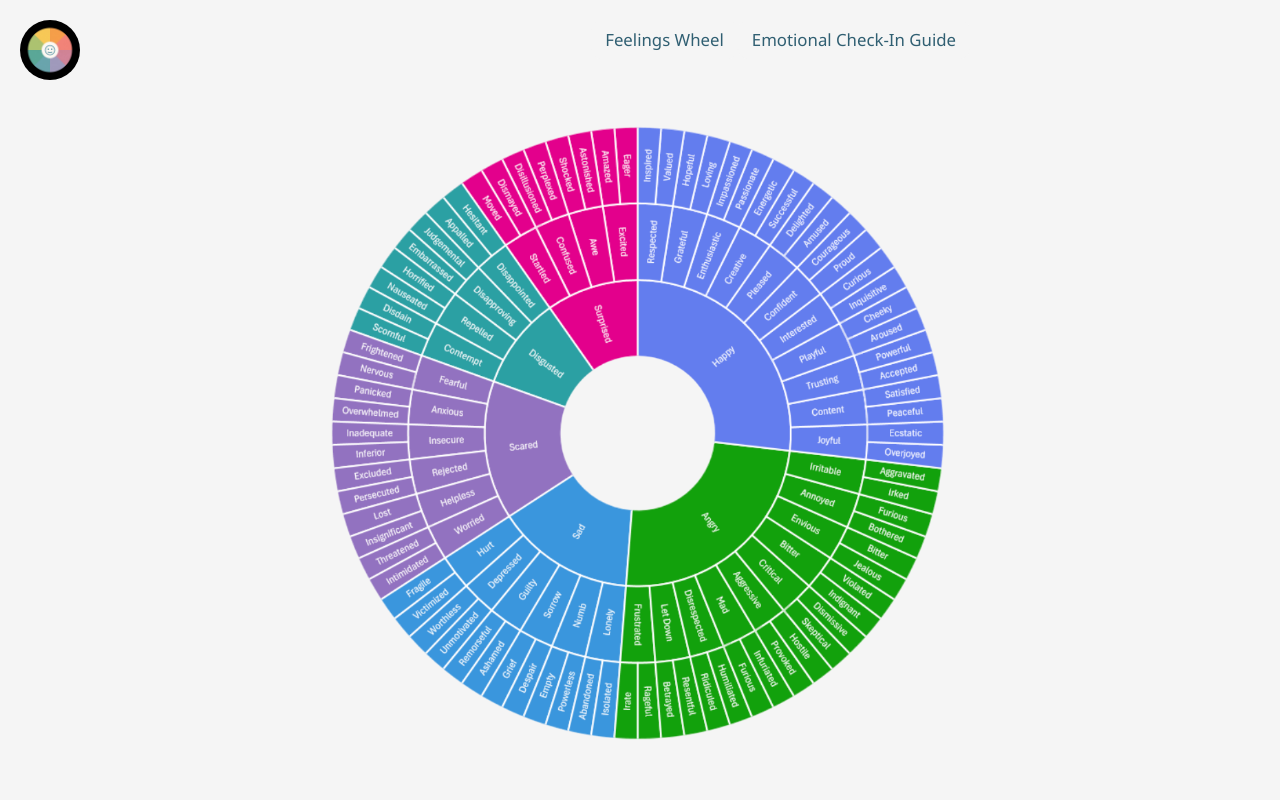
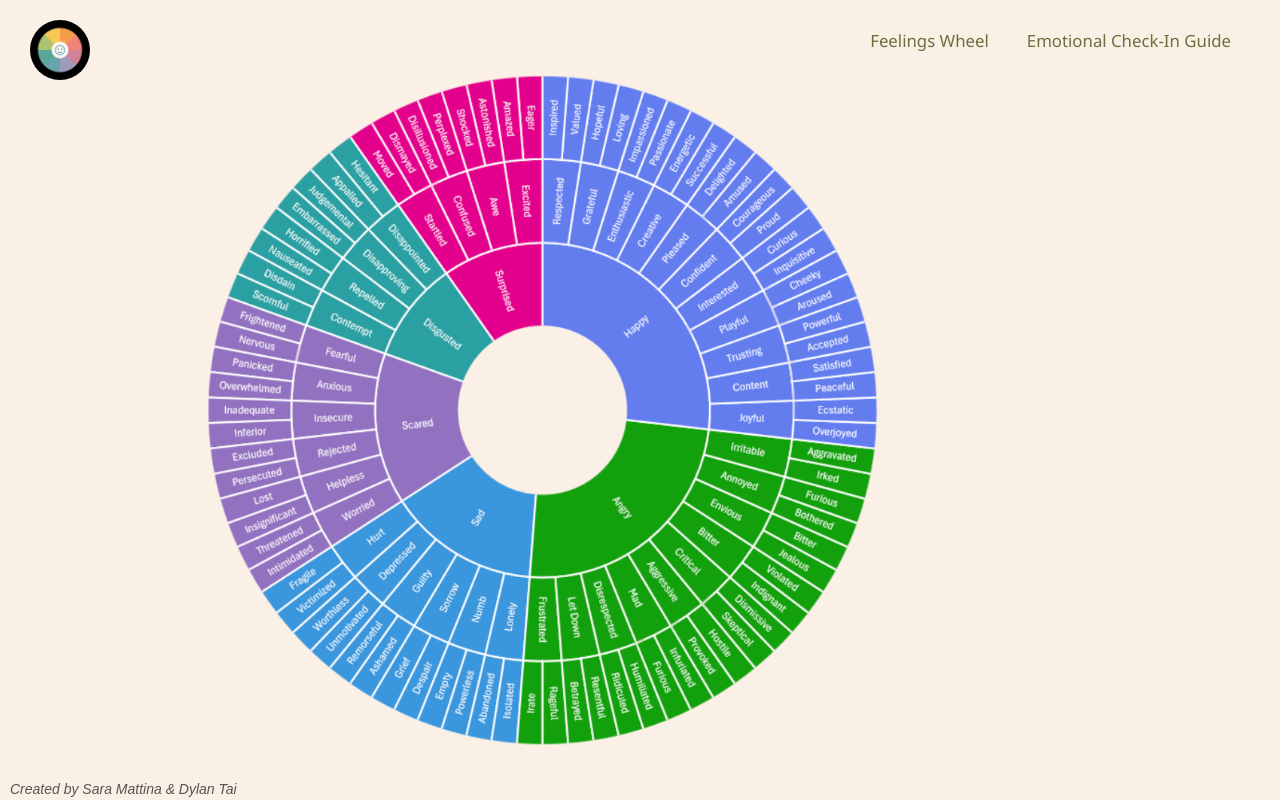
Before and after one commit to saramattina/feelings-wheel, a React (Vite) app: page / in a window 1280 px wide. Built offline with nearby package versions, Linux system fonts and the light colour scheme.

Commit message:
style feelings wheel so tooltip appears on the right

```diff
--- a/src/App.css
+++ b/src/App.css
@@ -1,5 +1,5 @@
 * {
-  background-color: whitesmoke;
+  background-color: linen;
 }
 
 body {
--- a/src/App.jsx
+++ b/src/App.jsx
@@ -1,7 +1,7 @@
-import { useState } from 'react';
 import { Route, Routes } from 'react-router';
 import FeelingsWheel from "./FeelingsWheel/FeelingsWheel.jsx";
 import NavBar from './components/NavBar/NavBar.jsx';
+import Footer from './components/Footer/Footer.jsx';
 import EmotionalCheckIn from './EmotionalCheckIn/EmotionalCheckIn.jsx';
 import './App.css';
 
@@ -14,6 +14,7 @@ function App() {
         <Route path="/" element={<FeelingsWheel />} />
         <Route path="/emotional-checkin" element={<EmotionalCheckIn />} />
       </Routes>
+      <Footer />
     </>
   )
 }
--- a/src/EmotionalCheckIn/EmotionalCheckIn.css
+++ b/src/EmotionalCheckIn/EmotionalCheckIn.css
@@ -18,6 +18,7 @@ h1 {
   font-size: 2.6rem;
   color: #69703e;;
   margin-bottom: 2.2rem;
+  margin-top: 5rem;
   font-weight: 600;
   letter-spacing: 1px;
 }
--- a/src/FeelingsWheel/FeelingsWheel.css
+++ b/src/FeelingsWheel/FeelingsWheel.css
@@ -1,44 +1,40 @@
-/* Credit goes to Dylan Tai for this code! */
+/* Credit goes to Dylan Tai for some of this code! */
 
 .wheel-container {
   position: relative;
-  display: flex;
+  display: inline-flex;
   justify-content: center;
   align-items: center;
-  height: calc(100vh - 100px); /* leave space for navbar */
-  margin-top: 20px; /* adjust based on navbar height */
+  height: calc(100vh - 100px);
+  margin-top: 20px;
   user-select: none;
   cursor: grab;
-  overflow: hidden;
-}
-
-/* ✅ Responsive wheel sizing */
-.wheel-image {
-  width: min(80vw, 80vh); /* responsive sizing */
-  max-width: 700px;
-  height: auto;
-  object-fit: contain;
-  transition: transform 0s;
-  pointer-events: auto;
-  transform-origin: 50% 50%;
+  overflow: visible;
+  max-width: min(80vw, 700px);
+  margin-left: -190px;
 }
 
 .tooltip {
   position: absolute;
-  bottom: 40px;
-  left: 50%;
-  transform: translateX(-50%);
+  top: 50%;
+  left: 100%;
+  transform: translate(calc(10px), -50%);
   background: rgba(255, 255, 255, 0.95);
-  border: 2px solid #333;
-  border-radius: 8px;
+  border: 2px solid #A2A77F;
+  border-radius: 25px;
   padding: 10px 15px;
   text-align: center;
-  min-width: 150px;
+  min-width: 250px;
   pointer-events: none;
   z-index: 10;
   box-shadow: 0 4px 10px rgba(0, 0, 0, 0.2);
 }
 
-img {
-  transform-origin: center center;
+.wheel-image {
+  width: 100%;
+  max-width: 700px;
+  height: auto;
+  object-fit: contain;
+  transform-origin: 50% 50%;
+  pointer-events: auto;
 }
--- /dev/null
+++ b/src/components/Footer/Footer.css
@@ -0,0 +1,9 @@
+.footer {
+  position: absolute;
+  bottom: 0;
+  left: 10px;
+  font-size: 14px;
+  color: #555;
+  width: 100%;
+  font-style: italic;
+}
--- /dev/null
+++ b/src/components/Footer/Footer.jsx
@@ -0,0 +1,10 @@
+import "./Footer.css"
+
+
+function Footer() {
+  return (
+    <div className="footer">Created by Sara Mattina & Dylan Tai</div>
+  )
+}
+
+export default Footer
--- a/src/components/NavBar/NavBar.css
+++ b/src/components/NavBar/NavBar.css
@@ -1,17 +1,17 @@
 .navbar-container {
-  width: 100%;
-  display: flex;
-  justify-content: flex-end;
-  align-items: center;
-  padding: 10px;
-  margin: 0px auto;
-  transition: all 0.3s ease-in-out;
+  position: absolute;
+  top: 0;
+  left: 0;
+  right: 0;
+  background-color: linen;
+  z-index: 1000;
+
 }
 
 .logo img {
   position: absolute;
   top: 20px;
-  left: 20px;
+  left: 30px;
   height: 60px;
   width: auto;
   border-radius: 50%;
@@ -23,14 +23,16 @@
 }
 
 .links {
-  /* display: flex; */
-  gap: 30px;
+  position: absolute;
   top: 20px;
-  right: 20px;
+  right: 10px;
+  display: flex;
+  gap: 10px;
+  margin-right: 25px;
 }
 
 .links a {
-  color: #305f72;
+  color: #69703e;
   text-decoration: none;
   font-weight: 500;
   font-family: "Poppins", "Segoe UI", sans-serif;
@@ -41,7 +43,7 @@
 }
 
 .links a:hover {
-  color: #091321;
+  color: #1d1f11;
 }
 
 /* ----------- Mobile styling ----------- */
```
